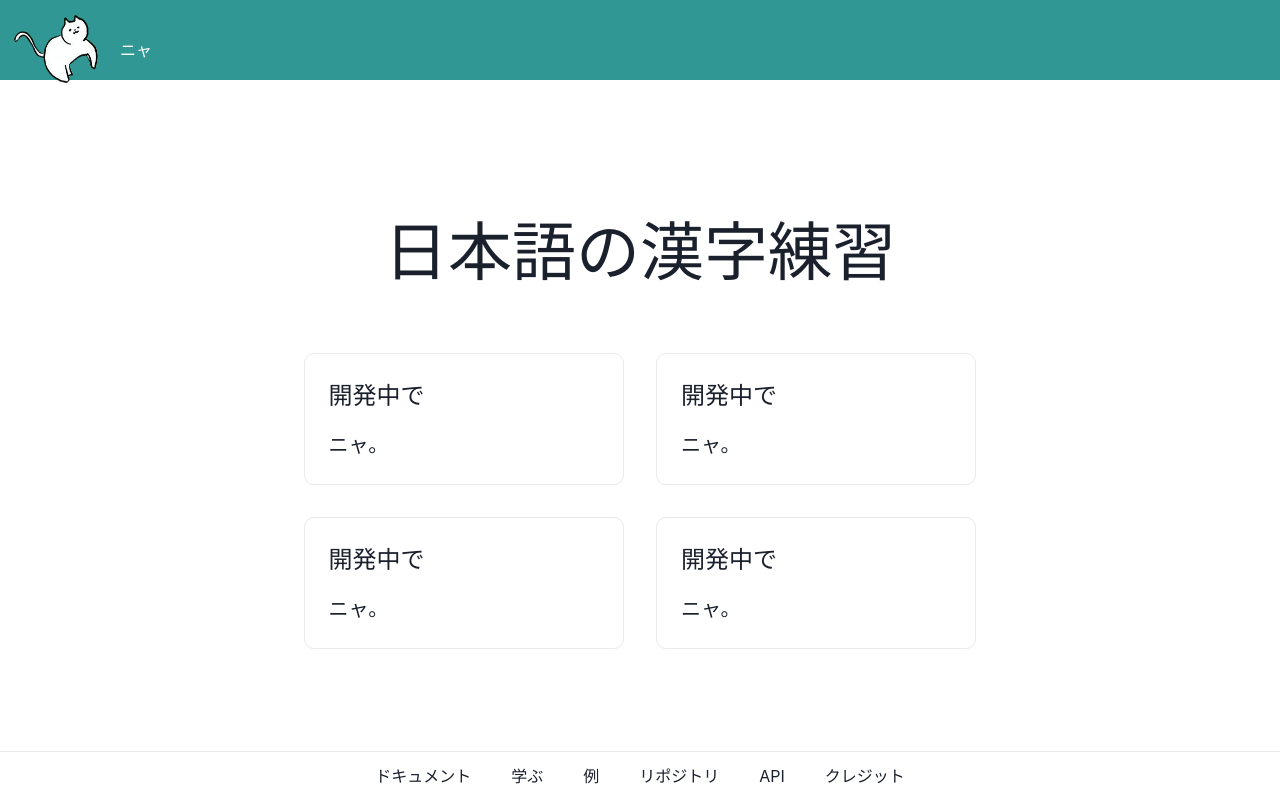
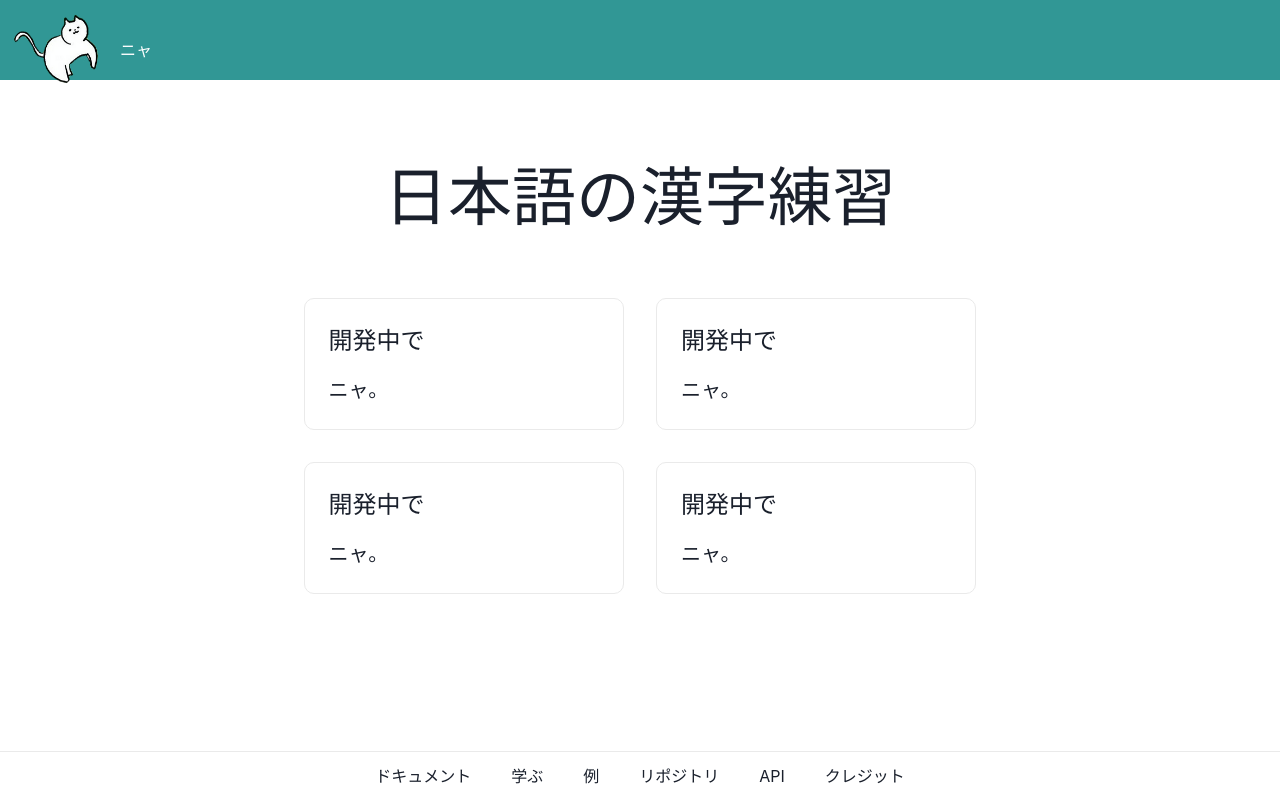
Before and after one commit to AyanoNK/jp-kanji-conjugations, a Next.js app: page / in a window 1280 px wide. Built offline with nearby package versions, Linux system fonts and the light colour scheme.

Commit message:
Abstracted layout to contain all views

```diff
--- a/pages/_app.js
+++ b/pages/_app.js
@@ -1,4 +1,4 @@
-import { ChakraProvider } from "@chakra-ui/react";
+import { Box, ChakraProvider } from "@chakra-ui/react";
 import theme from "../theme/theme";
 import Footer from "./footer";
 import Header from "./header";
@@ -7,7 +7,9 @@ function MyApp({ Component, pageProps }) {
   return (
     <ChakraProvider>
       <Header />
-      <Component {...pageProps} theme={theme} />
+      <Box display="flex" minHeight="90vh">
+        <Component {...pageProps} theme={theme} />
+      </Box>
       <Footer />
     </ChakraProvider>
   );
--- a/pages/index.js
+++ b/pages/index.js
@@ -1,11 +1,11 @@
 import Head from "next/head";
 import styles from "../styles/Home.module.css";
 import Link from "next/link";
-import Footer from "./footer";
+import { Box, Container } from "@chakra-ui/react";
 
 export default function Home() {
   return (
-    <div className={styles.container}>
+    <Container maxW="8xl">
       <Head>
         <title>漢字練習</title>
         <meta name="description" content="日本語の漢字練習" />
@@ -39,6 +39,6 @@ export default function Home() {
           </a>
         </div>
       </main>
-    </div>
+    </Container>
   );
 }
```
